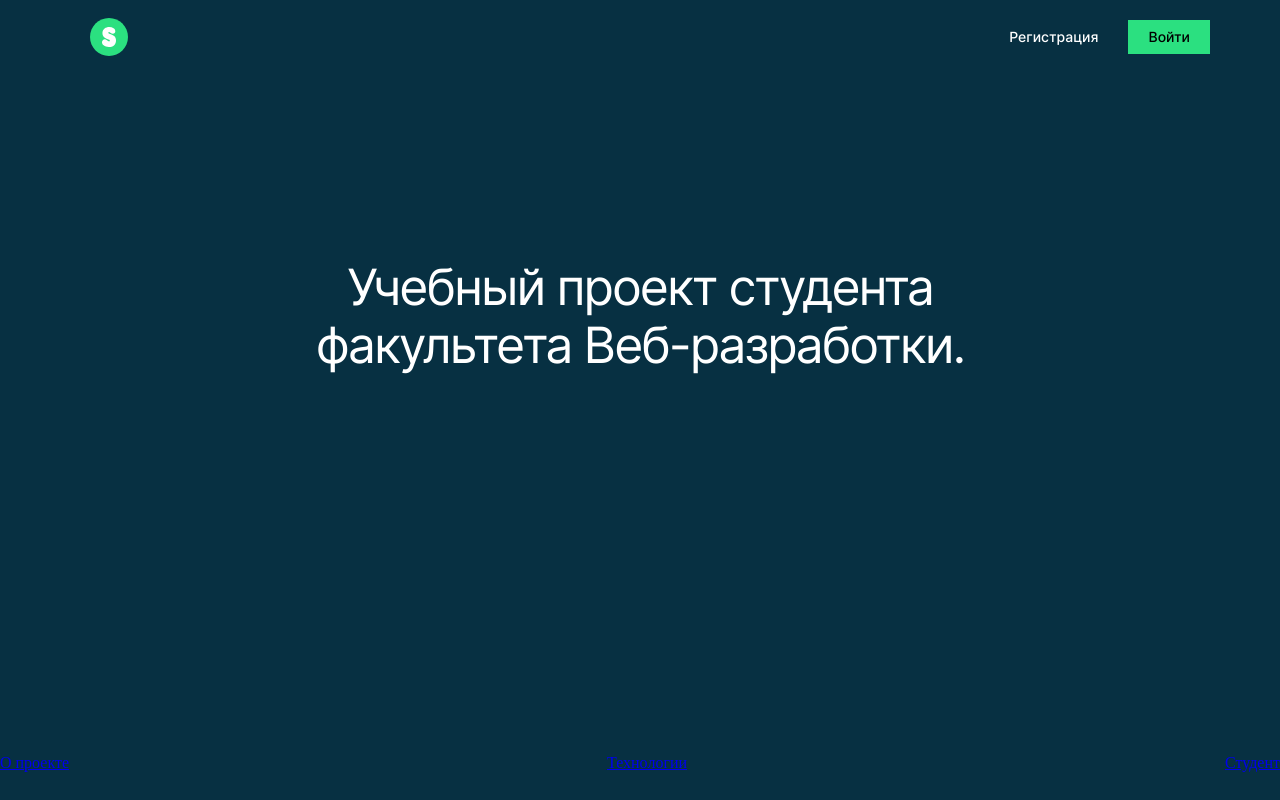
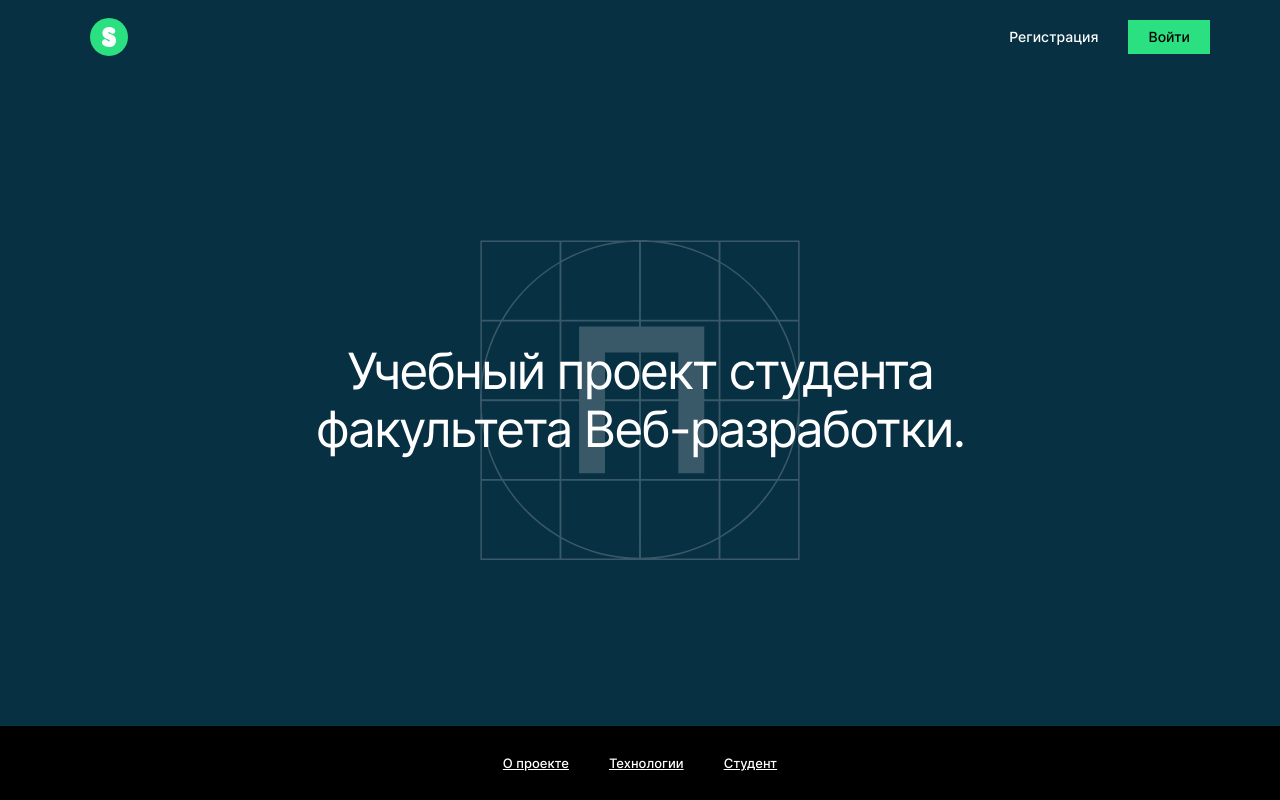
Before and after one commit to githubashto/movies-explorer-frontend, a React (Create React App) app: page / in a window 1280 px wide. Built offline with nearby package versions, Linux system fonts and the light colour scheme.

Commit message:
feat: добавить первую секцию, менять цвет меню

```diff
--- a/public/index.html
+++ b/public/index.html
@@ -26,7 +26,7 @@
     -->
     <title>Movies Explorer</title>
   </head>
-  <body>
+  <body class="root">
     <noscript>You need to enable JavaScript to run this app.</noscript>
     <div id="root"></div>
     <!--
--- a/src/components/App/App.js
+++ b/src/components/App/App.js
@@ -22,15 +22,15 @@ function App() {
       </Route>
 
       <Route path="/movies">
-        <Movies loggedIn={loggedIn} />
+        <Movies loggedIn="true" />
       </Route>
 
       <Route path="/saved-movies">
-        <SavedMovies loggedIn={loggedIn} />
+        <SavedMovies loggedIn="true" />
       </Route>
 
       <Route path="/profile">
-        <Profile loggedIn={loggedIn} />
+        <Profile loggedIn="true" />
       </Route>
 
       <Route path="/">
--- a/src/components/Header/Header.css
+++ b/src/components/Header/Header.css
@@ -1,13 +1,13 @@
 .header {
-  margin: auto;
   height: 74px;
-  width: 100vw;
+  width: 100%;
   max-width: 1280px;
   position: absolute;
   display: flex;
   flex-direction: row;
   justify-content: space-between;
   align-items: center;
+  z-index: 1;
 }
 
 .logo {
--- a/src/components/Main/Main.js
+++ b/src/components/Main/Main.js
@@ -15,7 +15,7 @@ function Main(props) {
   return (
     <>
     <Header>
-      <Navigation loggedIn={loggedIn} />
+      <Navigation loggedIn={loggedIn} darkTheme="true" />
     </Header>
 
     <main>
--- a/src/components/NavTab/NavTab.css
+++ b/src/components/NavTab/NavTab.css
@@ -4,6 +4,22 @@
   max-width: 1280px;
   display: flex;
   flex-direction: row;
-  justify-content: space-between;
+  justify-content: center;
   align-items: center;
+  background-color: #000;
+  gap: 40px;
+  position:absolute;
+  bottom:0;
 }
+
+.navtab__link {
+  font-family: 'Inter', Arial, sans-serif;
+  font-style: normal;
+  font-weight: 500;
+  font-size: 13px;
+  line-height: 16px;
+  display: flex;
+  align-items: center;
+  text-decoration-line: underline;
+  color: #fff;
+ }
--- a/src/components/Navigation/Navigation.css
+++ b/src/components/Navigation/Navigation.css
@@ -28,20 +28,16 @@
   align-items: center;
 }
 
-.nav__link_movies {
+.nav__link_color_white {
+  color: #fff;
+}
+
+.nav__link_weight_bold {
   font-weight: 500;
 }
 
-.nav__link_signup {
+.nav__link_bg_btn {
   margin-left: 30px;
-  font-weight: 500;
-  color: #fff;
-
-}
-
-.nav__link_signin {
-  margin-left: 30px;
-  font-weight: 500;
   background-color: #2be080;
   padding: 8px 20px;
 }
--- a/src/components/Navigation/Navigation.js
+++ b/src/components/Navigation/Navigation.js
@@ -4,21 +4,21 @@ import { NavLink } from 'react-router-dom';
 import profile from '../../images/profile.svg';
 
 function Navigation(props) {
-  const { loggedIn } = props;
+  const { loggedIn, darkTheme } = props;
 
   return (
     <nav className="nav">
       {loggedIn
         ? <>
           <div className="nav__films">
-            <NavLink to="/movies" className="nav__link nav__link_movies">Фильмы</NavLink>
-            <NavLink to="/saved-movies" className="nav__link">Сохранённые фильмы</NavLink>
+            <NavLink to="/movies" className={`nav__link nav__link_weight_bold ${darkTheme && "nav__link_color_white"}`}>Фильмы</NavLink>
+            <NavLink to="/saved-movies" className={`nav__link ${darkTheme && "nav__link_color_white"}`}>Сохранённые фильмы</NavLink>
           </div>
           <NavLink to="/profile" className="nav__link">Аккаунт<img alt='' src={profile} className="nav__profile-icon"></img></NavLink>
         </>
         : <>
-          <NavLink to="/signup" className="nav__link nav__link_signup">Регистрация</NavLink>
-          <NavLink to="/signin" className="nav__link nav__link_signin">Войти</NavLink>
+          <NavLink to="/signup" className={`nav__link nav__link_weight_bold ${darkTheme && "nav__link_color_white"}`}>Регистрация</NavLink>
+          <NavLink to="/signin" className="nav__link nav__link_weight_bold nav__link_bg_btn">Войти</NavLink>
         </>
       }
     </nav>
--- a/src/components/Promo/Promo.css
+++ b/src/components/Promo/Promo.css
@@ -1,17 +1,16 @@
 .promo {
   height: 100vh;
   background-color: #073042;
-  width: 100vw;
-}
-
-.promo__content {
-  height: 100%;
   width: 100%;
   max-width: 1280px;
   display: flex;
   flex-direction: column;
-  justify-content: space-between;
+  justify-content: center;
   align-items: center;
+  position: relative;
+  background-image: url(../../images/landing-logo.svg);
+  background-repeat: no-repeat;
+  background-position: center;
 }
 
 .promo__title {
@@ -23,6 +22,6 @@
   text-align: center;
   letter-spacing: -0.04em;
   color: #fff;
-  margin-top: 258px;
+  margin: 0 auto;
   max-width: 730px;
 }
--- a/src/components/Promo/Promo.js
+++ b/src/components/Promo/Promo.js
@@ -5,10 +5,8 @@ import NavTab from '../NavTab/NavTab';
 function Promo() {
   return (
     <section className="promo">
-      <div className="promo__content">
         <h1 className="promo__title">Учебный проект студента факультета Веб-разработки.</h1>
         <NavTab />
-      </div>
     </section>
   );
 }
--- a/src/index.css
+++ b/src/index.css
@@ -1,2 +1,8 @@
 @import url(./vendor/normalize.css);
 @import url(./vendor/fonts.css);
+
+.root {
+    max-width: 1280px;
+    width: 100vw;
+    margin: auto;
+}
```
Also changed, not shown: src/images/landing-logo.svg (added).
